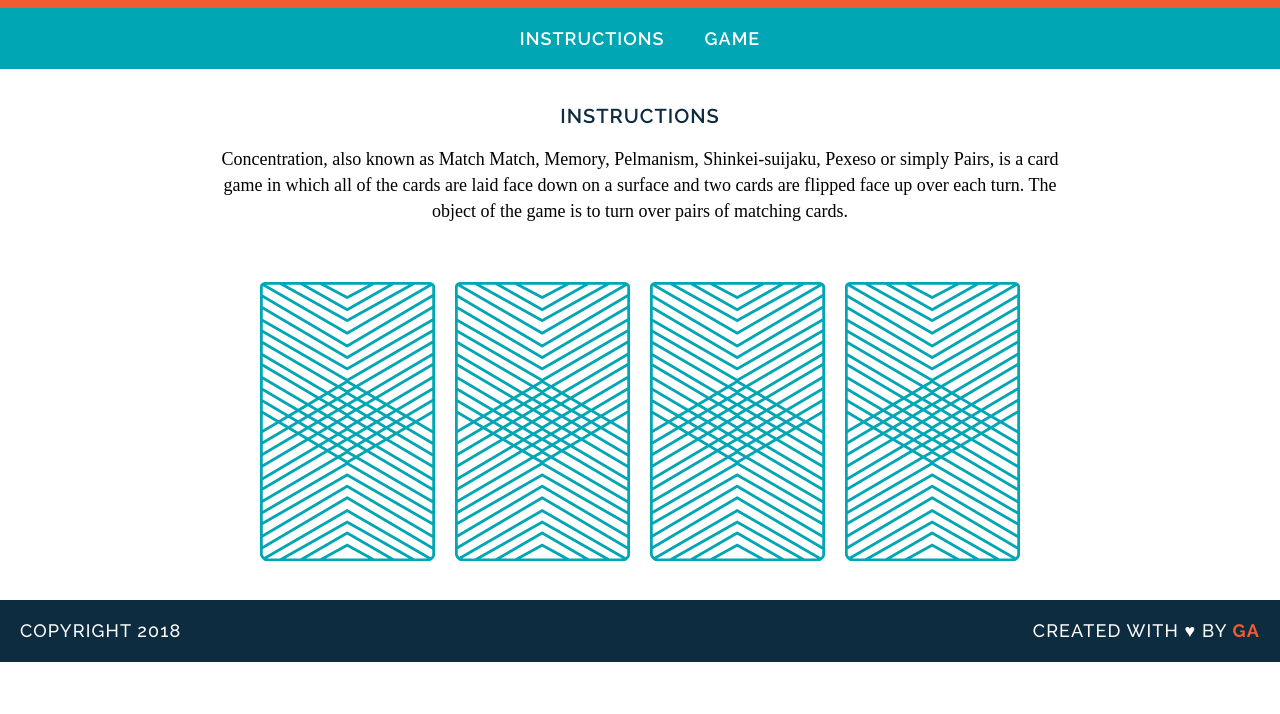
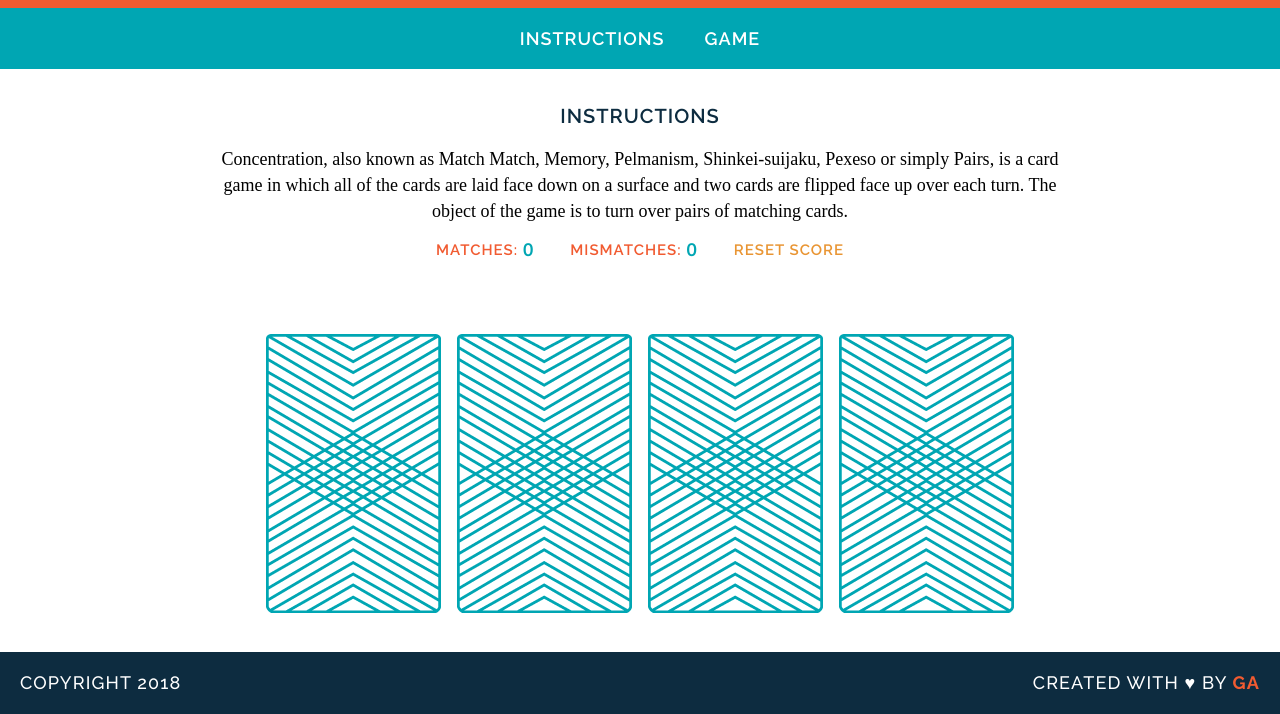
Before and after one commit to alecthibodeau/wdi-fundamentals-memorygame, a plain HTML site: page memory_game/index.html in a window 1280 px wide. Shown: the part 105-819 px from the top of the page. Drawn offline with nearby package versions, Linux system fonts and the light colour scheme; a web font is replaced by a local one.

Commit message:
completed game logic

```diff
--- a/memory_game/css/style.css
+++ b/memory_game/css/style.css
@@ -93,6 +93,79 @@ font-size: 0;
 	font-weight: 700;
 }
 
+.info {
+	display: inline-block;
+	width: 48%;
+	margin-top: -5px;
+	text-align: center;
+	font-family: "Raleway", sans-serif;
+	color: #F15B31;
+	letter-spacing: 1px;
+	font-weight: 600;
+	font-size: 15px;
+	text-transform: uppercase;
+	vertical-align: bottom;
+}
+
+#matches {
+	float: left;
+}
+
+.count {
+	display: inline-block;
+	position: relative;
+/*	bottom: 1px;*/
+	font-family: 'Nunito', sans-serif;
+	letter-spacing: 1px;
+	color: #00A6B3;
+	font-weight: 700;
+	font-size: 18px;
+	vertical-align: bottom;
+}
+
+#resetScore {
+	display: inline-block;
+	float: right;
+	text-align: center;
+	font-family: "Raleway", sans-serif;
+	color: #E99533;
+	letter-spacing: 1px;
+	font-weight: 600;
+	font-size: 15px;
+	text-transform: uppercase;
+	vertical-align: bottom;
+}
+
+#playAgain {
+	visibility: hidden;
+	display: inline;
+	text-align: center;
+	font-family: "Raleway", sans-serif;
+	width: 140px;
+	padding: 10px;
+	background-color: #00A6B3;
+	color: #FFFFFF;
+	letter-spacing: 1px;
+	font-weight: 600;
+	font-size: 15px;
+	text-transform: uppercase;
+}
+
+#game-board {
+	margin-top: -10px;
+}
+
+
 a:hover {
 	border-bottom: 2px solid white;
 }
+
+#playAgain:hover {
+	color: #F15B31;
+	cursor: pointer;
+}
+
+#resetScore:hover {
+	color: #F15B31;
+	cursor: pointer;
+}
--- a/memory_game/index.html
+++ b/memory_game/index.html
@@ -2,7 +2,7 @@
 <html>
 <head>
 	<title>Memory Card Game</title>
-	<link href="https://fonts.googleapis.com/css?family=Droid+Serif|Raleway:400,500,600,700" rel="stylesheet">
+	<link href="https://fonts.googleapis.com/css?family=Droid+Serif|Nunito:400,600,700,800,900|Raleway:400,500,600,700" rel="stylesheet">
 	<link href="css/style.css" rel="stylesheet" type="text/css">
 </head>
 <body>
@@ -10,17 +10,26 @@
 		<h1>Memory Game</h1>
 	</header>
 	<nav>
-		<a href="#instructions">Instructions</a><a href="#game">Game</a>
+		<a href="#instructions">Instructions</a><a href="#game-board">Game</a>
 	</nav>
 	<main>
 		<h2 id="instructions">Instructions</h2>
 			<p>Concentration, also known as Match Match, Memory, Pelmanism, Shinkei-suijaku, Pexeso or simply Pairs, is a card game in which all of the cards are laid face down on a surface and two cards are flipped face up over each turn. The object of the game is to turn over pairs of matching cards.</p>
-		<div id="game">
-			<img src="images/back.png" alt="Queen of Diamonds">
-			<img src="images/back.png" alt="Queen of Hearts">
-			<img src="images/back.png" alt="King of Diamonds">
-			<img src="images/back.png" alt="King of Hearts">
+		<div>
+			<p class="info">
+				<span id="matches">
+					matches: <span id="matchesCount" class="count">0</span>
+				</span>
+				<span id="mismatches">
+					mismatches: <span id="mismatchesCount" class="count">0</span>
+				</span>
+				<span id="resetScore">
+					reset score
+				</span>
+			</p>
 		</div>
+		<div><p id="playAgain">play again</p></div>
+		<div id="game-board" class="board clearfix"></div>
 	</main>
 	<footer class="clearfix">
 		<p class="copyright">Copyright 2018</p>
--- a/memory_game/js/main.js
+++ b/memory_game/js/main.js
@@ -22,24 +22,62 @@ cardImage: "images/king-of-diamonds.png"
 ];
 
 var cardsInPlay = [];
+var cardElement = true;
+var x = 0;
+var y = 0;
+
+var newGame = function () {
+	console.log("Got to new game.");
+	document.querySelector("#game-board").innerHTML = "";
+	// document.getElementById('playAgain').style.color = "#FFFFFF";
+	cardsInPlay = [];
+	createBoard();
+}
+
+var resetCount = function () {
+	x = 0;
+	y = 0;
+	document.querySelector("#matchesCount").innerHTML = "0";
+	document.querySelector("#mismatchesCount").innerHTML = "0";
+}
 
 var checkForMatch = function () {
 	if (cardsInPlay[0] === cardsInPlay[1]) {
 	alert("You found a match!");
+	x = x += 1;
 	} else if (cardsInPlay[0] !== cardsInPlay[1]) {
 	alert("Sorry, try again.");
+	y = y += 1;
 	}
+	// document.getElementById('playAgain').addEventListener('click', newGame);
+	// document.getElementById('resetScore').addEventListener('click', resetCount);
+	document.getElementById('matchesCount').textContent = x;
+	document.getElementById('mismatchesCount').textContent = y;
+	document.getElementById('playAgain').style.visibility = "visible";
 }
 
-var flipCard = function (cardId) {
-	console.log("User flipped " + cards[cardId].rank);
+var flipCard = function () {
+	var cardId = this.getAttribute('data-id');
+	console.log("User flipped " + cards[cardId].rank + " of " + cards[cardId].suit);
 	console.log(cards[cardId].cardImage);
-	console.log(cards[cardId].suit);
 	cardsInPlay.push(cards[cardId].rank);
+	this.setAttribute('src', cards[cardId].cardImage);
 	if (cardsInPlay.length === 2) {
 	checkForMatch();
 	}
 }
 
-flipCard(0);
-flipCard(2);
+var createBoard = function () {
+	for (var i = 0; i < cards.length; i++) {
+	var cardElement = document.createElement('img');
+	cardElement.setAttribute('src', "images/back.png");
+	cardElement.setAttribute('data-id', i);
+	cardElement.addEventListener('click', flipCard);
+	document.getElementById('game-board').appendChild(cardElement);
+	}
+	document.getElementById('playAgain').addEventListener('click', newGame);
+	document.getElementById('resetScore').addEventListener('click', resetCount);
+	console.log("Board created.");
+}
+
+createBoard();
```
